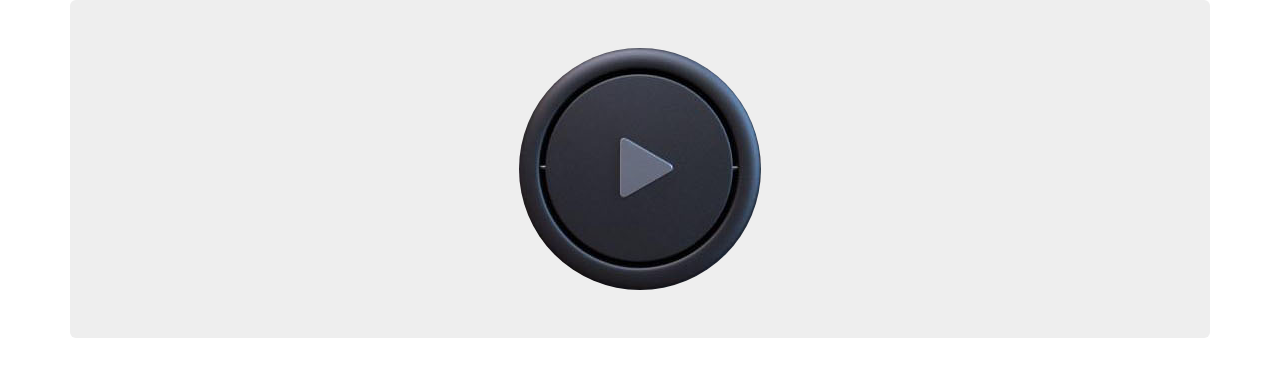
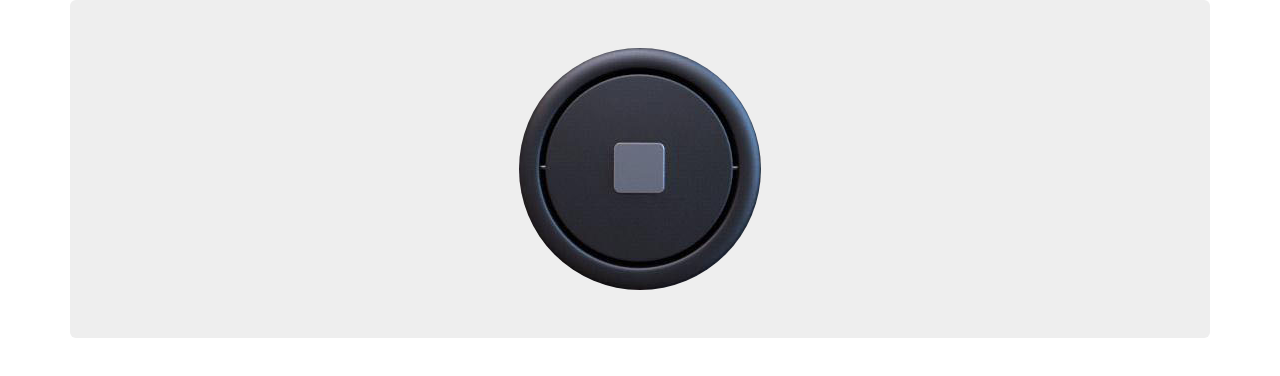
Before and after one commit to zhanyaha/runbutton, a plain HTML site: page button.html in a window 1280 px wide. Drawn offline with Linux system fonts and the light colour scheme.

Commit message:
Update button.html

```diff
--- a/button.html
+++ b/button.html
@@ -8,7 +8,7 @@
 <body>
 <div class="container">
 	<div class="jumbotron">
-		<div id="button" style="background-position-y: -13530px;" class="center-block"></div>
+		<div id="button" class="center-block"></div>
 	</div>
 </div>
 <script type="text/javascript" src="js/jquery-2.0.0.js"></script>
```
